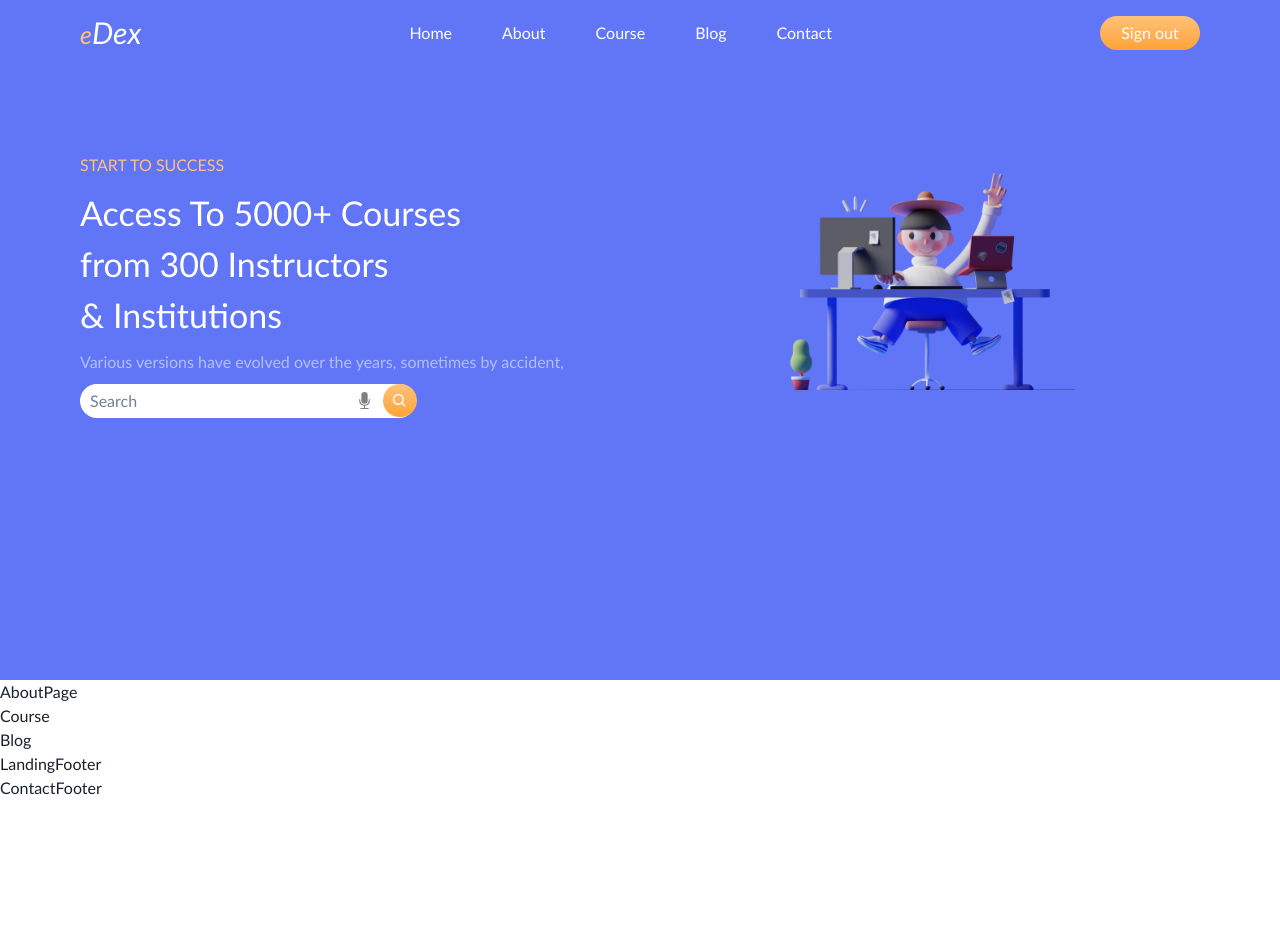
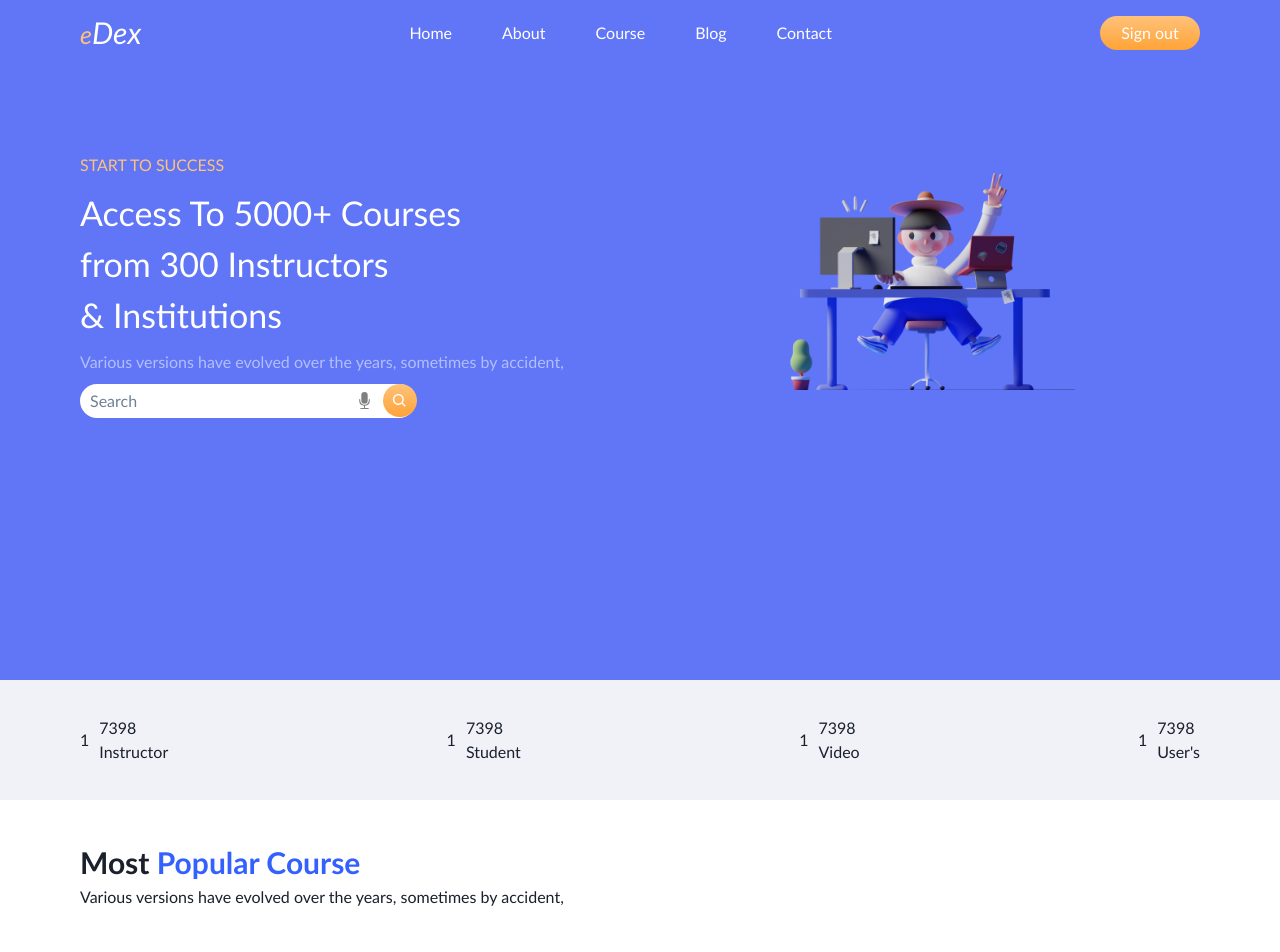
Before and after one commit to aman-ur-7/E-learning, a React (Vite) app in the folder vite-project/: page /elearn in a window 1280 px wide. Shown: the top 952 px of the page. Before the commit the page ends 800 px from the top, so only its background shows below. Built offline with nearby package versions, Linux system fonts and the light colour scheme.

Commit message:
fifteen commit

```diff
--- a/vite-project/src/Ai.jsx
+++ b/vite-project/src/Ai.jsx
@@ -1,15 +1,48 @@
-import React from "react";
+import React, { useState } from "react";
+import axios from "axios";
 
 const Ai = () => {
+  const [userMessage, setUserMessage] = useState("");
+  const [witResponse, setWitResponse] = useState(null);
+
+  const CLIENT_ACCESS_TOKEN = "VK3XGDVVNMSA6NATN7S4RKSKNMQEIA57";
+
+  const sendMessageToWit = async () => {
+    try {
+      const response = await axios.get("https://api.wit.ai/message", {
+        headers: {
+          Authorization: `Bearer ${CLIENT_ACCESS_TOKEN}`,
+        },
+        params: {
+          v: "20230905",
+          q: userMessage,
+        },
+      });
+
+      setWitResponse(response.data);
+    } catch (error) {
+      console.error("Error sending message to Wit.ai:", error);
+    }
+  };
+
   return (
     <div>
-      <source
-        src="https://mediafiles.botpress.cloud/221cb184-637a-407f-ac92-f14d7856d981/webchat/bot.html"
-        type=""
+      <h1>Wit.ai Chatbot Integration</h1>
+      <input
+        type="text"
+        placeholder="Enter a message..."
+        value={userMessage}
+        onChange={(e) => setUserMessage(e.target.value)}
       />
+      <button onClick={sendMessageToWit}>Send</button>
+      {witResponse && (
+        <div>
+          <h2>Wit.ai Response:</h2>
+          <pre>{JSON.stringify(witResponse, null, 2)}</pre>
+        </div>
+      )}
     </div>
   );
 };
 
 export default Ai;
-// https://wit.ai/
--- a/vite-project/src/Components/AboutPage.jsx
+++ b/vite-project/src/Components/AboutPage.jsx
@@ -1,7 +1,20 @@
 import React from "react";
 
 const AboutPage = () => {
-  return <div>AboutPage</div>;
+  return (
+    <div className="about-page">
+      <div>
+        <h1>
+          Most
+          <span> Popular Course</span>
+        </h1>
+        <p>
+          Various versions have evolved over the years, sometimes by accident,
+        </p>
+      </div>
+      <div></div>
+    </div>
+  );
 };
 
 export default AboutPage;
--- a/vite-project/src/Components/LandingPage.jsx
+++ b/vite-project/src/Components/LandingPage.jsx
@@ -3,12 +3,15 @@ import { NavLink } from "react-router-dom";
 import slay from "../assets/Saly-10.png";
 import { BsFillMicFill } from "react-icons/bs";
 import { BiSearch } from "react-icons/bi";
+import NumberCounts from "./NumberCounts";
 
 const LandingPage = () => {
   const mic = () => {};
   const search = () => {};
 
   return (
+    <>
+      {" "}
       <div className="ladning-page">
         <section className="landing-header">
           <div>
@@ -34,7 +37,8 @@ const LandingPage = () => {
               Institutions
             </h1>
             <p>
-            Various versions have evolved over the years, sometimes by accident,
+              Various versions have evolved over the years, sometimes by
+              accident,
             </p>
             <div className="search-bar">
               <input type="text" placeholder="Search" />
@@ -57,6 +61,8 @@ const LandingPage = () => {
           </div>
         </section>
       </div>
+      <NumberCounts />
+    </>
   );
 };
 
--- /dev/null
+++ b/vite-project/src/Components/NumberCounts.jsx
@@ -0,0 +1,38 @@
+import React from "react";
+
+const NumberCounts = () => {
+  return (
+    <section className="number-counts">
+      <div>
+        1
+        <div>
+          <span>7398</span>
+          <p>Instructor</p>
+        </div>
+      </div>
+      <div>
+        1
+        <div>
+          <span>7398</span>
+          <p>Student</p>
+        </div>
+      </div>
+      <div>
+        1
+        <div>
+          <span>7398</span>
+          <p>Video</p>
+        </div>
+      </div>
+      <div>
+        1
+        <div>
+          <span>7398</span>
+          <p>User's</p>
+        </div>
+      </div>
+    </section>
+  );
+};
+
+export default NumberCounts;
--- a/vite-project/src/GlobalStyle.jsx
+++ b/vite-project/src/GlobalStyle.jsx
@@ -452,4 +452,37 @@ export const GlobalStyle = createGlobalStyle`
         }
     }
 
+    .number-counts{
+        height: 15vh;
+        background: #F1F2F8;
+        display: flex;
+        align-items: center;
+        padding: 0px 80px;
+        justify-content: space-between;
+
+        &>div{
+            display: flex;
+            align-items: center;
+            gap: 10px;
+        }
+    }
+
+    .about-page{
+        padding: 40px 80px;
+        display: flex;
+        flex-direction: column;
+
+        &>:nth-child(1){
+
+        &>h1{
+            font-size: 30px;
+            font-weight: 700;
+
+        &>span{
+            color: #3461FD;
+        }
+        }
+    }
+    }
+
 `;
```
Lines whose indentation alone changed are shown as unchanged.
